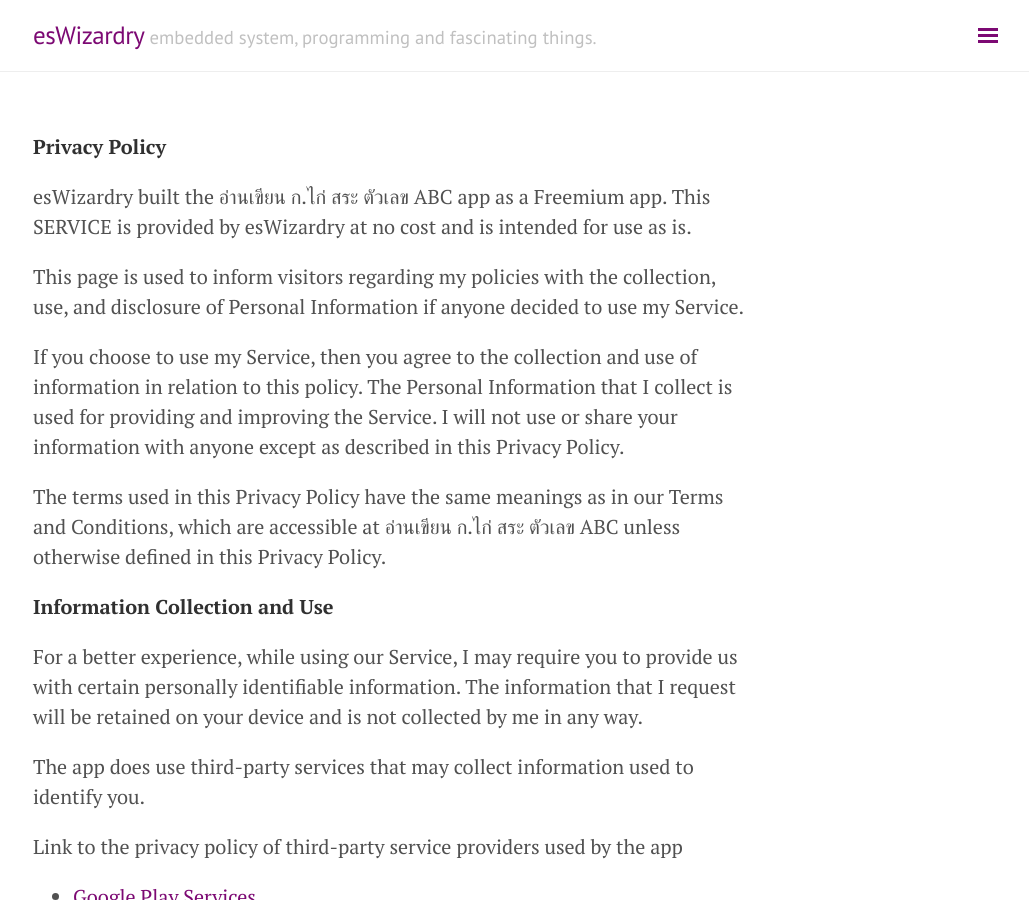
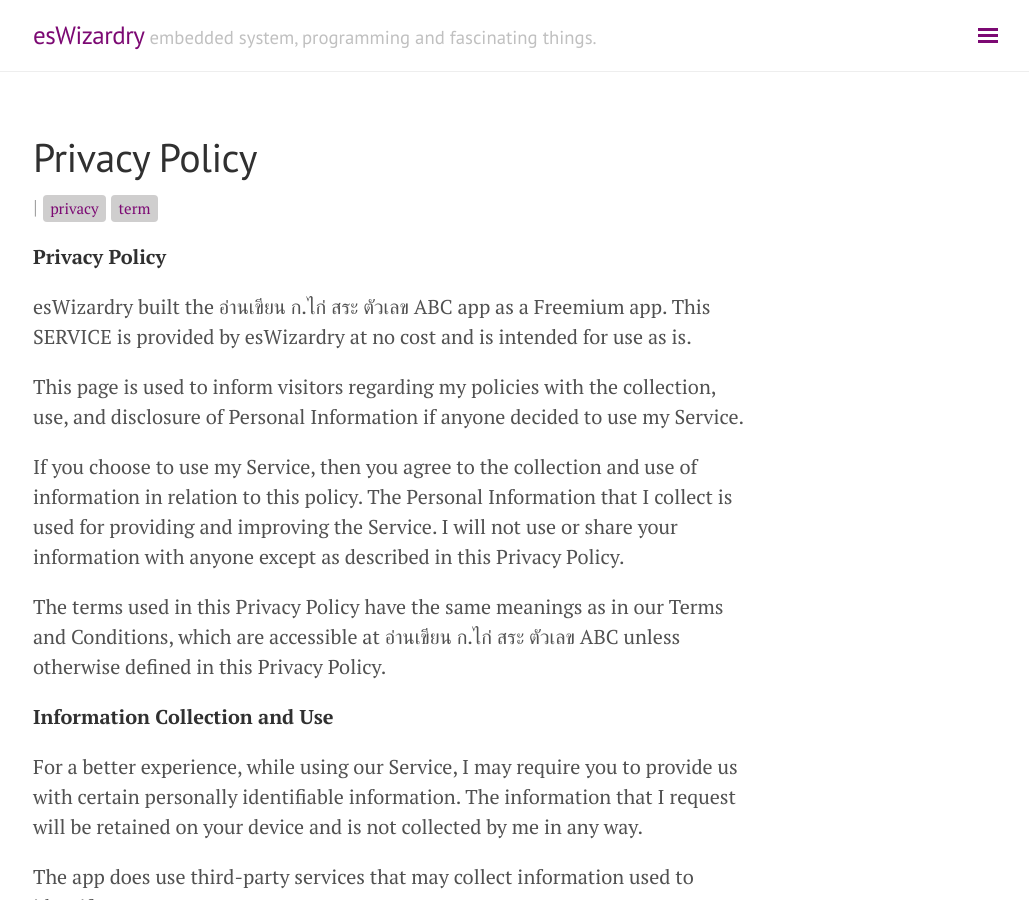
Before and after one commit to eswizardry/eswizardry.github.io, a Jekyll site: the page built from kidseduzone_privacy.md, in a window 1280 px wide and 900 px high. Shown: the whole window, without its empty margins (247-1276 px from the left). Built offline with Jekyll 4.4.1, drawn with Linux system fonts in a browser that asks for light colours; our own code applies the rules of GitHub Pages for plain Markdown files.

Commit message:
Update kidseduzone_privacy.md

```diff
--- a/kidseduzone_privacy.md
+++ b/kidseduzone_privacy.md
@@ -1,3 +1,13 @@
+---
+layout: post
+title: "Privacy Policy"
+comments: False
+description: "Privacy Policy - อ่านเขียน ก.ไก่ สระ ตัวเลข ABC app"
+tags:
+- privacy
+- term
+---
+
 **Privacy Policy**
 
 esWizardry built the อ่านเขียน ก.ไก่ สระ ตัวเลข ABC app as a Freemium app. This SERVICE is provided by esWizardry at no cost and is intended for use as is.
```
